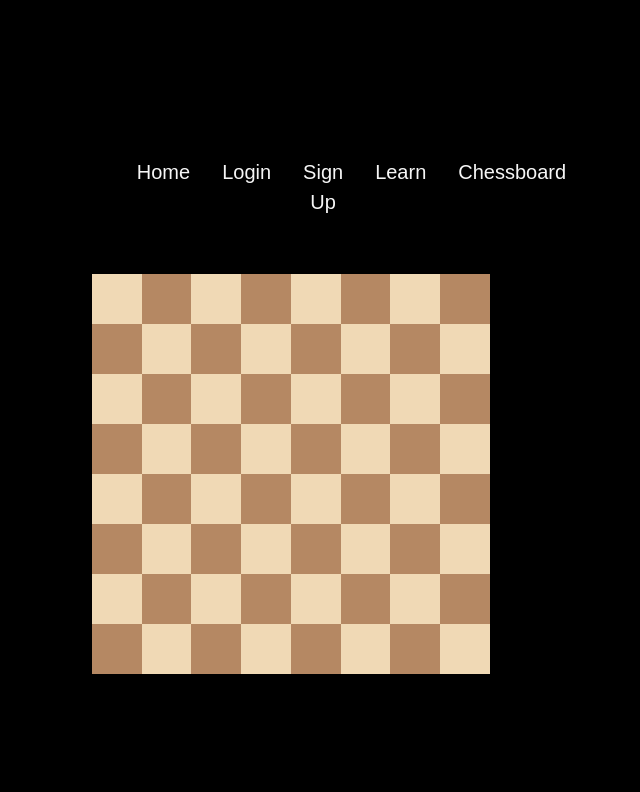
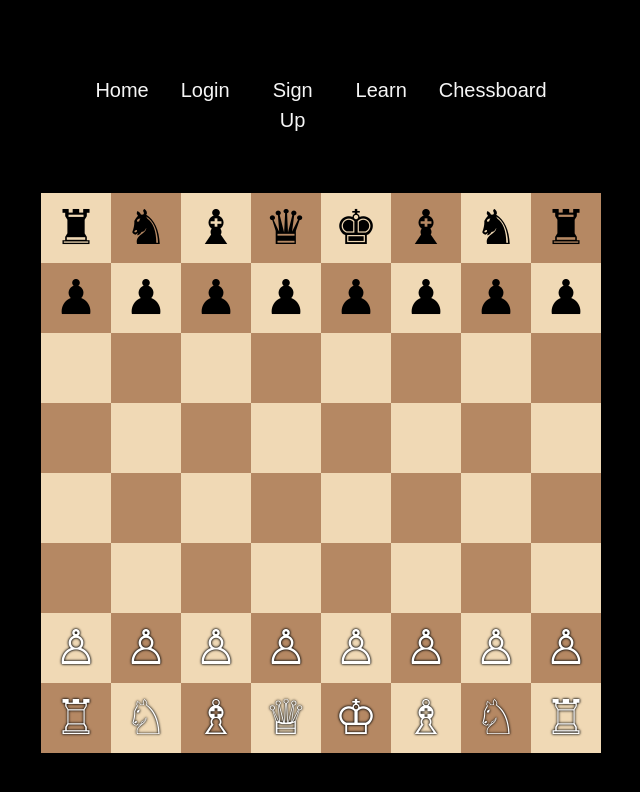
Before and after one commit to DasMoge124/Chessfull, a React (Vite) app in the folder frontend/: page /chessboard in a window 1280 px wide. Shown: the top 792 px of the page, without its empty margins (319-959 px from the left). Built offline with nearby package versions, Linux system fonts and the light colour scheme.

Commit message:
iuashsdu

```diff
--- a/frontend/package.json
+++ b/frontend/package.json
@@ -10,6 +10,7 @@
     "preview": "vite preview"
   },
   "dependencies": {
+    "chess.js": "^1.4.0",
     "prettier": "^3.6.2",
     "react": "^19.1.1",
     "react-dom": "^19.1.1",
--- a/frontend/src/pages/Chessboard.css
+++ b/frontend/src/pages/Chessboard.css
@@ -1,26 +1,60 @@
-/* Chessboard.css */
 .chessboard {
-  display: flex;
-  flex-wrap: wrap;
-  width: 400px; /* Adjust as needed */
-  height: 400px; /* Adjust as needed */
-  border: 1px solid black;
+  display: inline-block;
+  border: 2px solid black;
 }
 
 .board-row {
   display: flex;
-  width: 100%;
 }
 
 .square {
-  width: 50px; /* Adjust as needed */
-  height: 50px; /* Adjust as needed */
+  width: 70px;
+  height: 70px;
+  display: flex;
+  align-items: center;
+  justify-content: center;
+  font-size: 48px;
+  cursor: pointer;
+  position: relative; /* for legal-move overlays */
 }
 
 .light {
-  background-color: #f0d9b5; /* Light square color */
+  background-color: #f0d9b5;
 }
 
 .dark {
-  background-color: #b58863; /* Dark square color */
+  background-color: #b58863;
 }
+
+.selected {
+  outline: 3px solid yellow;
+}
+
+/* White pieces */
+.piece.white {
+  color: #ffffff;
+  text-shadow:
+    0 0 2px #000000,
+    0 0 3px #000000;
+}
+
+/* Black pieces */
+.piece.black {
+  color: #000000;
+}
+
+/* Highlight circles for legal moves */
+.legal-move {
+  width: 20px;
+  height: 20px;
+  background-color: rgba(0, 0, 0, 0.3);
+  border-radius: 50%;
+}
+
+.legal-capture {
+  width: 55px;
+  height: 55px;
+  border: 3px solid rgba(255, 0, 0, 0.6);
+  border-radius: 50%;
+  position: absolute;
+}
--- a/frontend/src/pages/Chessboard.jsx
+++ b/frontend/src/pages/Chessboard.jsx
@@ -1,35 +1,99 @@
 import React, { useEffect, useState } from "react";
-import "./Chessboard.css"; // Assuming you have a CSS file for styling
+import { Chess } from "chess.js"; // rules engine
+import "./Chessboard.css";
 
 const Chessboard = () => {
-  const n = 8; // Number of rows
-  const m = 8; // Number of columns
-  const [board, setBoard] = useState([]);
+  const [game, setGame] = useState(new Chess());
+  const [board, setBoard] = useState(game.board());
+  const [selected, setSelected] = useState(null); // algebraic square like "e2"
+  const [legalMoves, setLegalMoves] = useState([]); // list of target squares
 
-  useEffect(() => {
-    const newBoard = [];
-    for (let i = 0; i < n; i++) {
-      const row = Array.from({ length: m });
-      newBoard.push(row);
+  // Update the board from chess.js
+  const updateBoard = () => {
+    setBoard([...game.board()]);
+  };
+
+  const handleSquareClick = (r, c) => {
+    const square = toSquare(r, c); // convert indexes → "e4"
+
+    if (selected) {
+      // Try to move
+      const move = game.move({ from: selected, to: square, promotion: "q" });
+      if (move) {
+        updateBoard();
+      }
+      setSelected(null);
+      setLegalMoves([]);
+    } else {
+      // Select piece only if it's that player's turn
+      const piece = game.get(square);
+      if (piece && piece.color === game.turn()) {
+        setSelected(square);
+        // Get legal moves for highlighting
+        const moves = game.moves({ square, verbose: true }).map((m) => m.to);
+        setLegalMoves(moves);
+      }
     }
-    setBoard(newBoard);
-  }, []);
+  };
 
   return (
     <div className="chessboard">
-      {board.length > 0 &&
-        board.map((row, rIndex) => (
-          <div className="board-row" key={rIndex}>
-            {row.map((_, cIndex) => (
+      {board.map((row, rIndex) => (
+        <div className="board-row" key={rIndex}>
+          {row.map((piece, cIndex) => {
+            const squareName = toSquare(rIndex, cIndex);
+            const isSelected = selected === squareName;
+            const isLegal = legalMoves.includes(squareName);
+
+            return (
               <div
-                className={`square ${(rIndex + cIndex) % 2 === 0 ? "light" : "dark"}`}
                 key={cIndex}
-              ></div>
-            ))}
-          </div>
-        ))}
+                className={`square ${(rIndex + cIndex) % 2 === 0 ? "light" : "dark"}
+                  ${isSelected ? "selected" : ""}`}
+                onClick={() => handleSquareClick(rIndex, cIndex)}
+              >
+                {piece && (
+                  <span
+                    className={`piece ${piece.color === "w" ? "white" : "black"}`}
+                  >
+                    {unicodePiece(piece)}
+                  </span>
+                )}
+                {/* Highlight legal moves with a dot */}
+                {!piece && isLegal && <div className="legal-move"></div>}
+                {piece && isLegal && <div className="legal-capture"></div>}
+              </div>
+            );
+          })}
+        </div>
+      ))}
     </div>
   );
 };
 
+// Convert row/col → algebraic square (chess.js format)
+const toSquare = (r, c) => {
+  const files = ["a", "b", "c", "d", "e", "f", "g", "h"];
+  return files[c] + (8 - r);
+};
+
+// Map chess.js piece object → unicode character
+const unicodePiece = (piece) => {
+  const unicodeMap = {
+    pw: "♙",
+    rw: "♖",
+    nw: "♘",
+    bw: "♗",
+    qw: "♕",
+    kw: "♔",
+    pb: "♟",
+    rb: "♜",
+    nb: "♞",
+    bb: "♝",
+    qb: "♛",
+    kb: "♚",
+  };
+  return unicodeMap[piece.type + piece.color] ?? "";
+};
+
 export default Chessboard;
```
Also changed, not shown: 1 other file (tests, documents, lock files or other folders).
